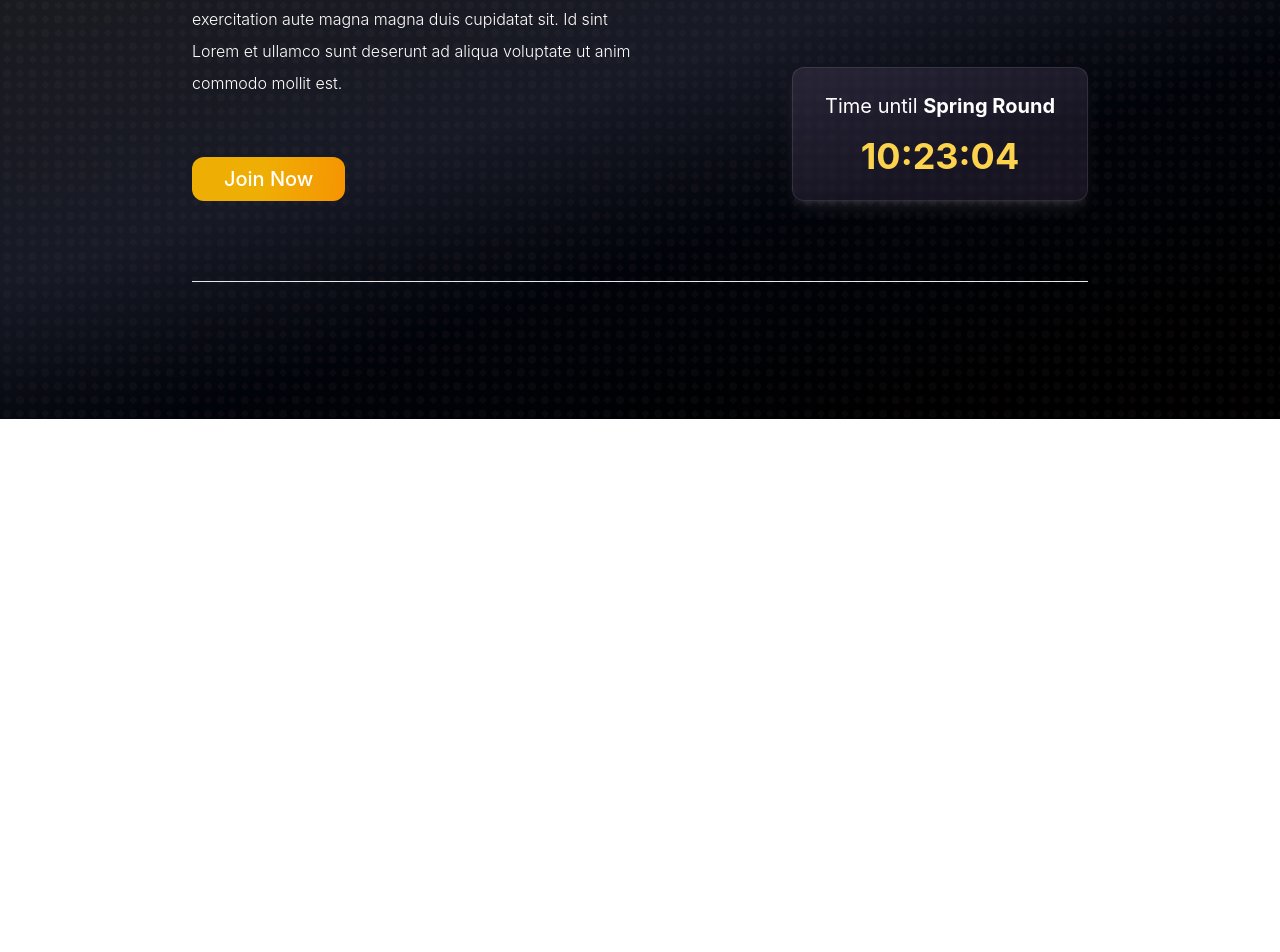
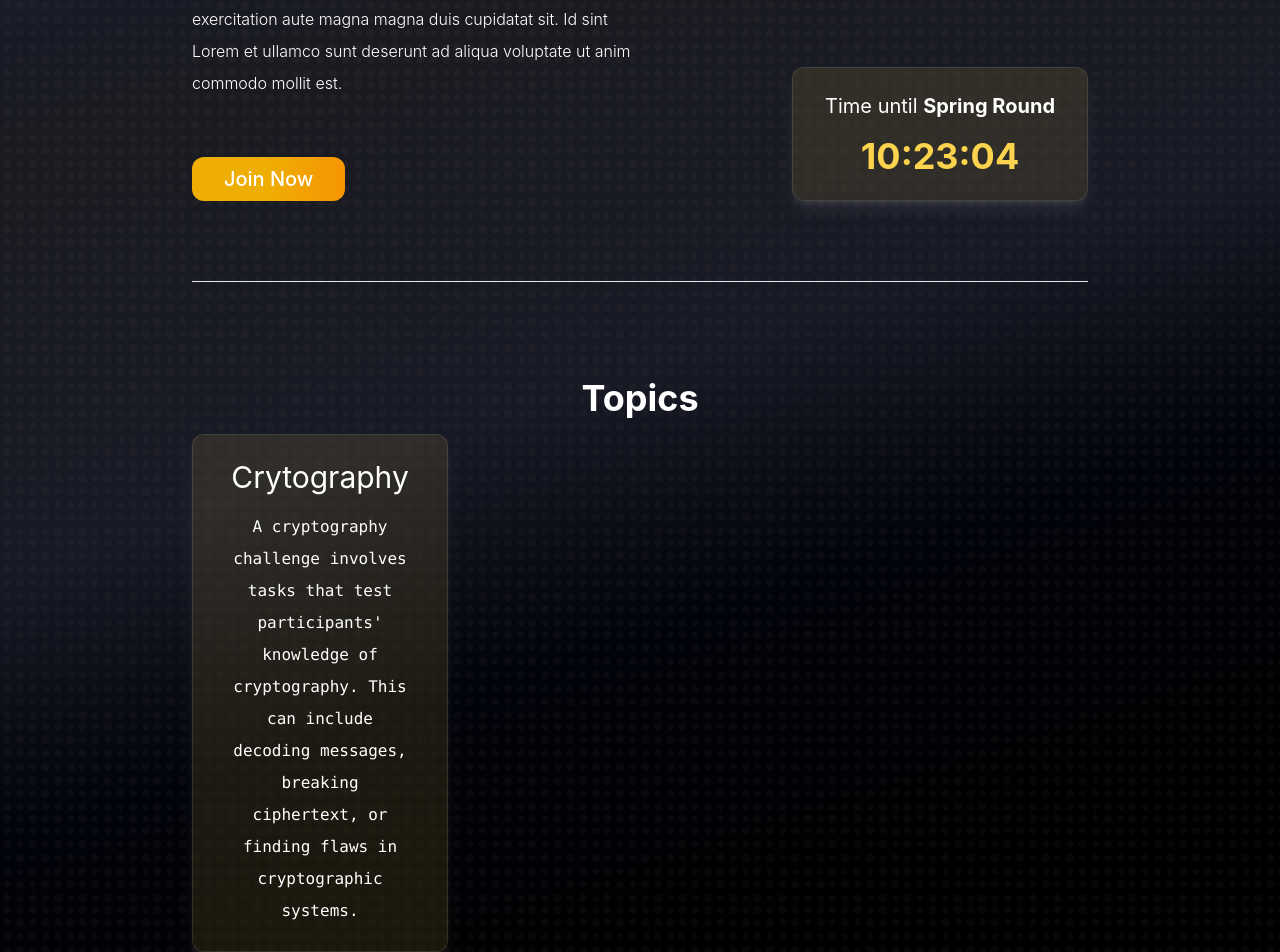
Before and after one commit to Poolesville-Computer-Team/ctfalcon-new, a SvelteKit app: page / in a window 1280 px wide. Shown: the part 381-1333 px from the top of the page. Before the commit the page ends 800 px from the top, so only its background shows below. Built offline with nearby package versions, Linux system fonts and the light colour scheme.

Commit message:
create card component create topics

```diff
--- a/package.json
+++ b/package.json
@@ -37,6 +37,7 @@
 		"ts-node": "^10.9.1",
 		"tslib": "^2.4.1",
 		"typescript": "^5.0.0",
+		"vercel": "^32.5.0",
 		"vite": "^4.4.2",
 		"vitest": "^0.32.2"
 	},
--- /dev/null
+++ b/src/lib/components/Card.svelte
@@ -0,0 +1,5 @@
+<div
+	class={`flex flex-col items-center gap-4 rounded-xl border border-white border-opacity-10 bg-amber-300 bg-opacity-10 px-8 py-6 shadow-lg shadow-white/10 backdrop-blur-[2px] ${$$props.class}`}
+>
+	<slot />
+</div>
--- a/src/routes/+page.svelte
+++ b/src/routes/+page.svelte
@@ -1,4 +1,5 @@
 <script lang="ts">
+	import Card from '$lib/components/Card.svelte';
 </script>
 
 <svelte:head>
@@ -17,16 +18,29 @@
 			</p>
 		</div>
 		<div class="relative top-0 mt-4 flex flex-wrap items-end justify-between gap-4 md:-top-12">
-			<a class="bg-orange-gradient h-fit rounded-xl px-8 py-2 text-xl font-medium" href="/start"
+			<a class="h-fit rounded-xl bg-orange-gradient px-8 py-2 text-xl font-medium" href="/start"
 				>Join Now</a
 			>
-			<div
-				class="flex flex-col items-center gap-4 rounded-xl border border-white border-opacity-10 bg-purple-300 bg-opacity-10 px-8 py-6 shadow-lg shadow-white/10 backdrop-blur-[2px]"
-			>
+			<Card>
 				<h2 class="text-xl">Time until <span class="font-bold">Spring Round</span></h2>
 				<p class="text-4xl font-bold text-amber-300">10:23:04</p>
-			</div>
+			</Card>
 		</div>
 		<hr class="mt-8" />
 	</div>
 </section>
+<section class="w-screen">
+	<div class="mx-auto w-11/12 max-w-4xl pt-24">
+		<h1 class="text-center text-4xl font-bold">Topics</h1>
+		<div class="mt-4 flex flex-wrap gap-8">
+			<Card class="w-64">
+				<h2 class="text-3xl">Crytography</h2>
+				<p class="text-md text-center font-mono leading-loose">
+					A cryptography challenge involves tasks that test participants' knowledge of cryptography.
+					This can include decoding messages, breaking ciphertext, or finding flaws in cryptographic
+					systems.
+				</p>
+			</Card>
+		</div>
+	</div>
+</section>
```
Also changed, not shown: 2 other files (tests, documents, lock files or other folders).
